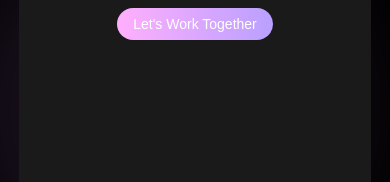
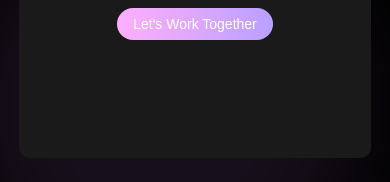
Before and after one commit to Momna-bit/MomnaAli, a plain HTML site: page index.html in a window 390 px wide. Shown: the part 662-844 px from the top of the page. Drawn offline with Linux system fonts and the light colour scheme.

Commit message:
Update style.css

```diff
--- a/style.css
+++ b/style.css
@@ -564,7 +564,7 @@ body {
       left: 50%;
       transform: translateX(-50%);
       width: 80vw; /* Make it even narrower */
-      height: 300vh; /* Adjust height based on content */
+      max-height: 300vh; /* Adjust height based on content */
       z-index: 0;
   }
 
```
